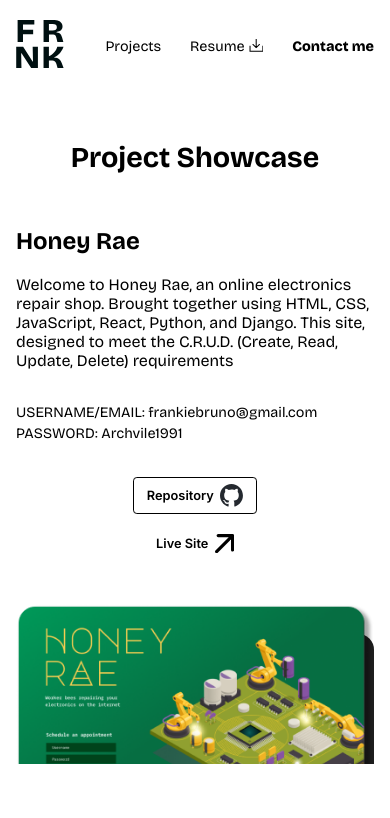
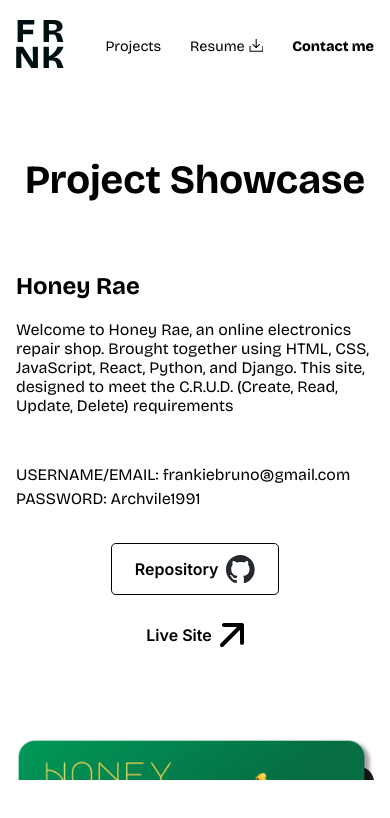
Before and after one commit to FrankieBruno/PORTFOLIO-2024, a Next.js app: page /projects/honeyrae in a window 390 px wide. Shown: the top 818 px of the page. Built offline with nearby package versions, Linux system fonts and the light colour scheme.

Commit message:
honey-response7

```diff
--- a/styles/showcase.module.scss
+++ b/styles/showcase.module.scss
@@ -105,9 +105,7 @@
 }
 
 /* Media Queries for Responsive Design */
-
-/* General mobile adjustments */
-@media screen and (max-width: 800px) {
+@media screen and (max-width: 2000px) {
     .projectwrapper {
         margin: 5em 1em 0 1em;
     }
@@ -150,100 +148,45 @@
     }
 }
 
-/* Tablet adjustments */
-@media screen and (max-width: 1024px) {
+@media screen and (max-width: 2000px) {
     .projectwrapper {
-        margin: 5em 2em 0 2em;
+        margin: 5em 1em 0 1em;
     }
 
     .heading {
-        font-size: 3em;
+        font-size: 2.5em;
+        text-align: center;
+    }
+
+    .projectcontent {
+        flex-direction: column;
+    }
+
+    .projectsummary {
+        margin-top: 3em;
+    }
+
+    .projectaccess {
+        margin: 2em 0 4em;
     }
 
     .projectdisplay {
-        margin-right: 1em;
+        margin-right: 0; /* Remove margin for smaller screens */
+        width: 100%; /* Ensure the container takes full width */
+        height: auto; /* Ensure the container height is automatic */
     }
 
     .projectdisplay img {
-        width: 100%;
-        height: auto;
-    }
-}
-
-/* Specific adjustments for smaller mobile screens */
-@media screen and (max-width: 480px) {
-    .heading {
-        font-size: 2em;
+        width: 100%; /* Ensure image fills the container */
+        height: auto; /* Maintain aspect ratio */
     }
 
-    .projectsummary {
-        margin-top: 2em;
-    }
-
-    .projectaccess {
-        margin: 1em 0 2em;
+    .projectlinks {
+        flex-direction: column; /* Adjust for mobile view */
+        align-items: center; /* Center align for mobile view */
     }
 
     .projectlinks a {
-        padding: .5em 1em;
-        font-size: 0.9em;
-    }
-
-    .repositorylogin {
-        font-size: 0.9em;
+        margin-bottom: 1em; /* Add margin for spacing */
     }
 }
-
-/* Adjustments for new iPhone sizes */
-@media screen and (max-width: 414px) {
-    .projectwrapper {
-        margin: 4em 1em 0 1em;
-    }
-
-    .heading {
-        font-size: 1.8em;
-    }
-
-    .projectdisplay {
-        margin-right: 0;
-    }
-
-    .projectdisplay img {
-        width: 100%;
-        height: auto;
-    }
-
-    .projectlinks a {
-        padding: .5em 1em;
-        font-size: 0.8em;
-    }
-}
-
-/* Adjustments for new Android sizes */
-@media screen and (max-width: 360px) {
-    .projectwrapper {
-        margin: 4em 0.5em 0 0.5em;
-    }
-
-    .heading {
-        font-size: 1.5em;
-    }
-
-    .projectdisplay {
-        margin-right: 0;
-    }
-
-    .projectdisplay img {
-        width: 100%;
-        height: auto;
-    }
-
-    .projectlinks a {
-        padding: .4em 0.8em;
-        font-size: 0.8em;
-    }
-
-    .repositorylogin {
-        font-size: 0.8em;
-    }
-}
```
